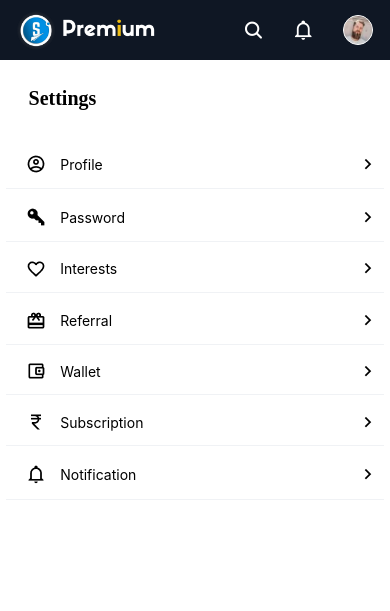
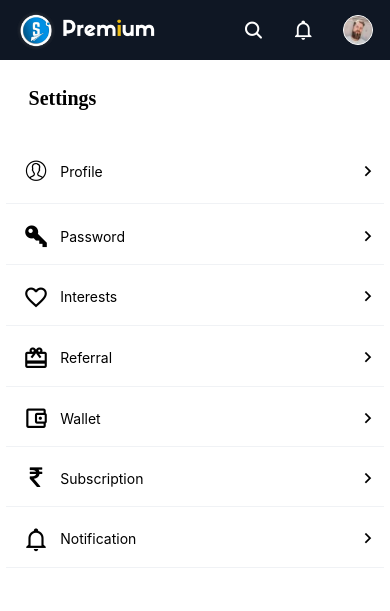
Before and after one commit to thesocialcommenttech/soco-mobile-app, a React Native app: screen /Setting in a window 390 px wide. Shown: the top 611 px of the page. Built offline with nearby package versions, Linux system fonts and the light colour scheme.

Commit message:
Icon fixes in Settings screen

```diff
--- a/src/components/settingsComponents/SettingTab.tsx
+++ b/src/components/settingsComponents/SettingTab.tsx
@@ -2,6 +2,8 @@ import { StyleSheet, TouchableOpacity, View, Text, Image } from 'react-native';
 import React from 'react';
 import Icon from 'react-native-vector-icons/MaterialCommunityIcons';
 import { useNavigation } from '@react-navigation/native';
+import Icon1 from 'react-native-vector-icons/EvilIcons';
+import Icon2 from 'react-native-vector-icons/FontAwesome';
 
 export default function SettingTab({
   name,
@@ -11,7 +13,22 @@ export default function SettingTab({
   name: string;
 }) {
   const navigation = useNavigation();
-
+  let ic;
+  if (icon === 'user') {
+    ic = <Icon1 name="user" size={30} color={'black'} />;
+  } else if (icon === 'key-variant') {
+    ic = <Icon name="key-variant" size={26} color={'black'} />;
+  } else if (icon === 'heart-outline') {
+    ic = <Icon name="heart-outline" size={26} color={'black'} />;
+  } else if (icon === 'wallet-giftcard') {
+    ic = <Icon name="wallet-giftcard" size={26} color={'black'} />;
+  } else if (icon === 'bell-outline') {
+    ic = <Icon name="bell-outline" size={26} color={'black'} />;
+  } else if (icon === 'wallet-outline') {
+    ic = <Icon name="wallet-outline" size={26} color={'black'} />;
+  } else if (icon === 'rupee') {
+    ic = <Icon2 name="rupee" size={25} color={'black'} />;
+  }
   return (
     <>
       <View style={styles.container}>
@@ -26,7 +43,7 @@ export default function SettingTab({
                 {/* {icon === 'wallet-outline'
                   ? [<Icon1 name={icon} size={23} color="black" />]
                   : [<Icon name={icon} size={23} color="black" />]} */}
-                <Image source={icon} />
+                {ic}
               </View>
               <View style={styles.name}>
                 <Text style={styles.nametext}>{name}</Text>
--- a/src/screens/Setting/SettingScreen/SettingScreen.tsx
+++ b/src/screens/Setting/SettingScreen/SettingScreen.tsx
@@ -8,37 +8,37 @@ const Data = [
   {
     id: 1,
     name: 'Profile',
-    icon: require('../../../assets/images/icons/profile.png')
+    icon: 'user'
   },
   {
     id: 2,
     name: 'Password',
-    icon: require('../../../assets/images/icons/password.png')
+    icon: 'key-variant'
   },
   {
     id: 3,
     name: 'Interests',
-    icon: require('../../../assets/images/icons/heart.png')
+    icon: 'heart-outline'
   },
   {
     id: 4,
     name: 'Referral',
-    icon: require('../../../assets/images/icons/referal.png')
+    icon: 'wallet-giftcard'
   },
   {
     id: 5,
     name: 'Wallet',
-    icon: require('../../../assets/images/icons/wallet.png')
+    icon: 'wallet-outline'
   },
   {
     id: 6,
     name: 'Subscription',
-    icon: require('../../../assets/images/icons/rupee.png')
+    icon: 'rupee'
   },
   {
     id: 7,
     name: 'Notification',
-    icon: require('../../../assets/images/icons/notification.png')
+    icon: 'bell-outline'
   }
 ];
 
```
